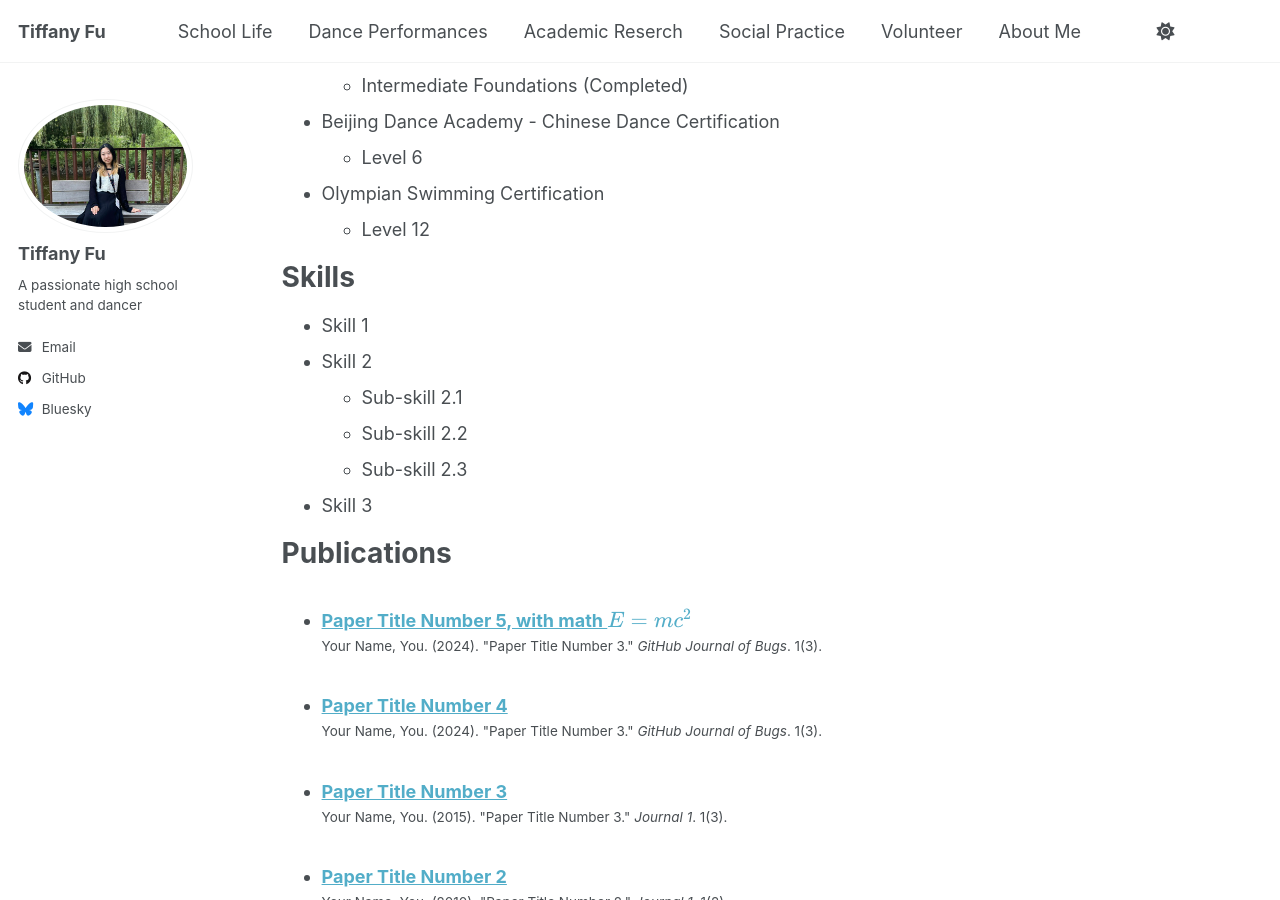
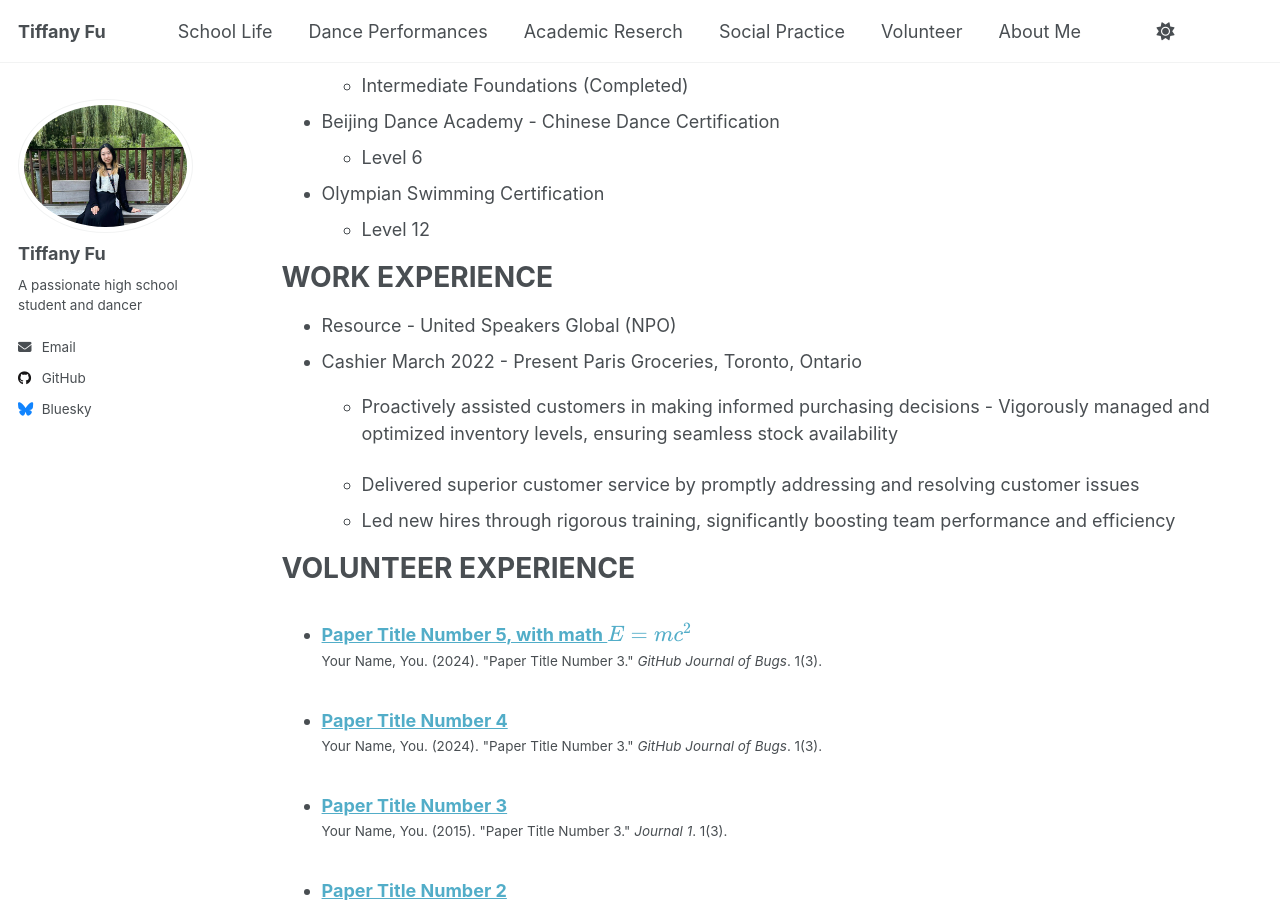
Before and after one commit to TiffanyJTFu/TiffanyFu, a Jekyll site: the page built from _pages/cv.md, in a window 1280 px wide and 900 px high, scrolled down 1296 px. Built offline with Jekyll 4.4.1, drawn with Linux system fonts in a browser that asks for light colours; a script that is not in the unit is left out.

Commit message:
Update cv.md

```diff
--- a/_pages/cv.md
+++ b/_pages/cv.md
@@ -52,16 +52,18 @@ ACHIEVEMENTS AND ACTIVITIES
 
 
 
-Skills
+WORK EXPERIENCE
 ======
-* Skill 1
-* Skill 2
-  * Sub-skill 2.1
-  * Sub-skill 2.2
-  * Sub-skill 2.3
-* Skill 3
+* Resource - United Speakers Global (NPO)
+* Cashier March 2022 - Present Paris Groceries, Toronto, Ontario
+  * Proactively assisted customers in making informed purchasing decisions - Vigorously managed and
+  optimized inventory levels, ensuring seamless stock availability
 
-Publications
+  * Delivered superior customer service by promptly addressing and resolving customer issues
+  * Led new hires through rigorous training, significantly boosting team performance and efficiency
+
+
+VOLUNTEER EXPERIENCE
 ======
   <ul>{% for post in site.publications reversed %}
     {% include archive-single-cv.html %}
```
